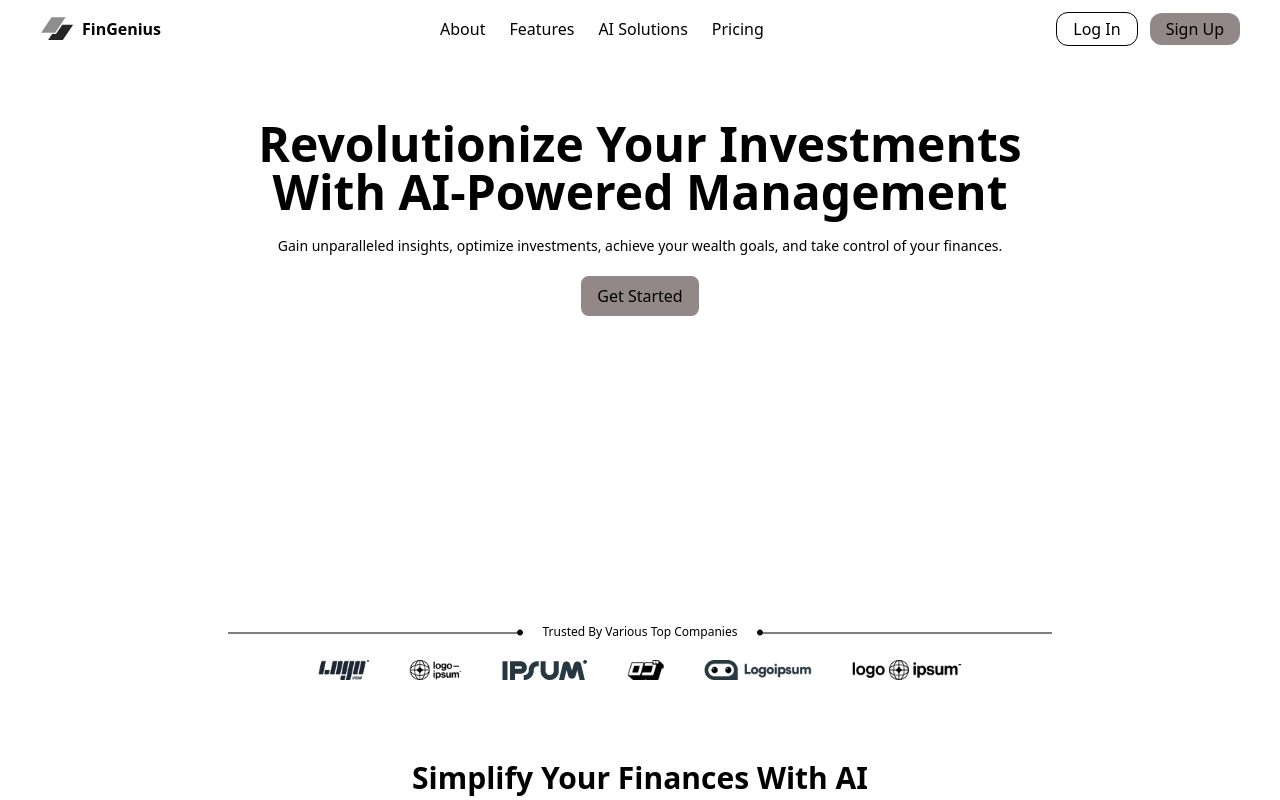
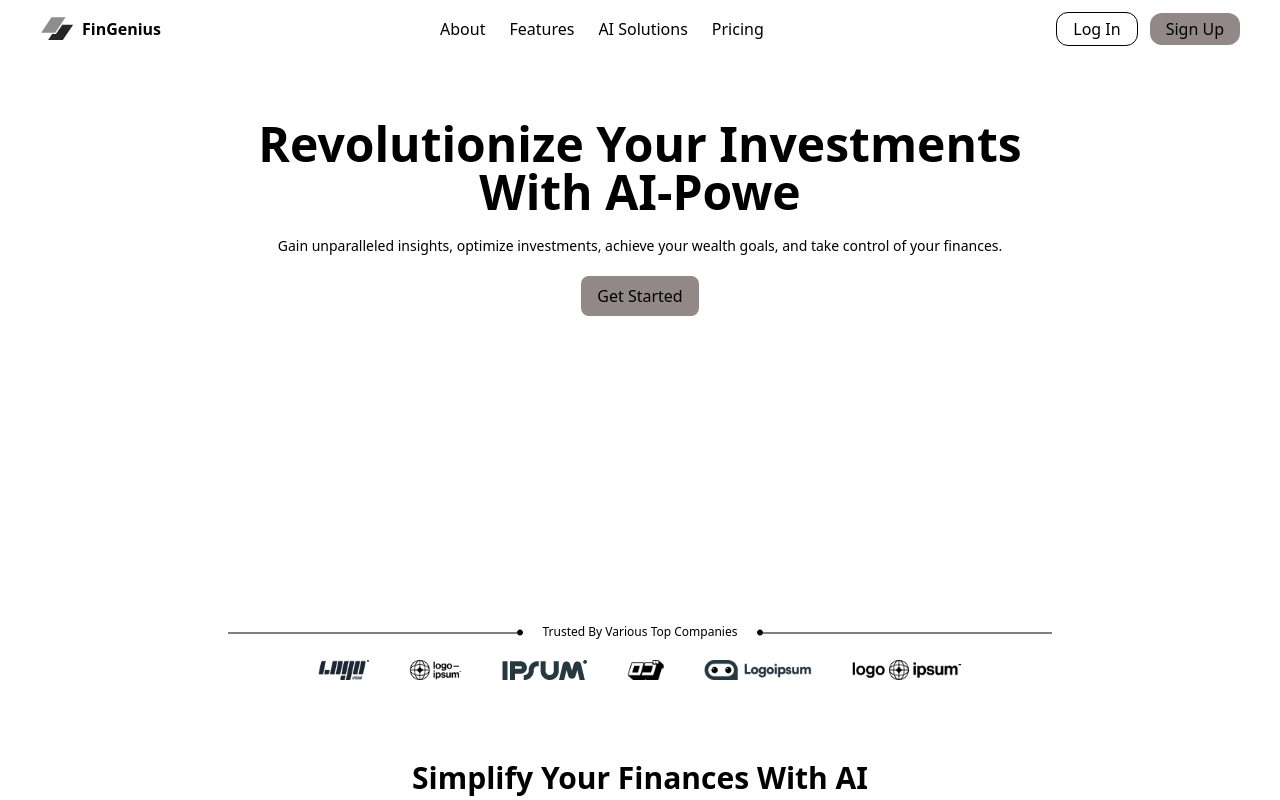
Before and after one commit to oseji/IntelliVest, a React (Vite) app: page / in a window 1280 px wide. Shown: the top 800 px of the page. Built offline with nearby package versions, Linux system fonts and the light colour scheme.

Commit message:
added typewriter effect for intro heading

```diff
--- a/package.json
+++ b/package.json
@@ -12,7 +12,8 @@
   "dependencies": {
     "framer-motion": "^11.2.10",
     "react": "^18.2.0",
-    "react-dom": "^18.2.0"
+    "react-dom": "^18.2.0",
+    "react-type-animation": "^3.2.0"
   },
   "devDependencies": {
     "@types/react": "^18.2.66",
--- a/src/Footer.tsx
+++ b/src/Footer.tsx
@@ -7,7 +7,7 @@ const Footer = (props: footerProp) => {
     <footer className="px-5 md:px-20 pt-24 pb-5 bg-[#1D1C1C]">
       <div className="logoGrp">
         <img src={props.logo} alt="finGenius logo" />
-        <h1 className="font-semibold text-xl">FinGenius</h1>
+        <h1 className="font-semibold text-xl text-white">FinGenius</h1>
       </div>
 
       <div className="flex flex-col md:flex-row justify-between items-start gap-10 md:gap-0 mt-10 border-b border-slate-500 pb-10 text-white">
--- a/src/HeroSection.tsx
+++ b/src/HeroSection.tsx
@@ -1,3 +1,4 @@
+import { TypeAnimation } from "react-type-animation";
 import leftArrow from "./assets/Group 6415.png";
 import rightArrow from "./assets/Group 6416.png";
 import logo1 from "./assets/Logo 1.png";
@@ -11,9 +12,20 @@ const HeroSection = () => {
   return (
     <section className="heroSection" id="about">
       <div>
-        <h1 className="w-[360px] md:w-10/12 lg:w-heroHeading mx-auto text-center font-bold  lg:text-5xl md:text-4xl text-2xl capitalize mt-20">
-          revolutionize your investments with AI-powered management
-        </h1>
+        <TypeAnimation
+          sequence={[
+            "revolutionize your investments with AI-powered management",
+            1000,
+            "revolutionize your investments with us",
+            2000,
+            "revolutionize your investments with AI-powered management",
+          ]}
+          className="w-[360px] md:w-10/12 lg:w-heroHeading mx-auto text-center font-bold  lg:text-5xl md:text-4xl text-2xl capitalize mt-20"
+          wrapper="h1"
+          speed={20}
+          repeat={0}
+          cursor={false}
+        />
 
         <p className="text-center mx-auto lg:mt-5 mt-7 text-sm ">
           Gain unparalleled insights, optimize investments, achieve your wealth
--- a/src/Section3.tsx
+++ b/src/Section3.tsx
@@ -25,7 +25,7 @@ const Section3 = () => {
         and investment goals
       </p>
 
-      <div className="flex flex-row justify-center gap-5 p-2 rounded-xl  w-fit mx-auto mt-5 ">
+      <div className="flex flex-row justify-center gap-2 md:gap-5 rounded-xl  w-fit mx-auto mt-5 ">
         <button
           className={`px-4 py-2 rounded-xl transition ease-in-out duration-200 ${
             isMonthly ? "activePrice" : ""
```
Also changed, not shown: 1 other file (tests, documents, lock files or other folders).
